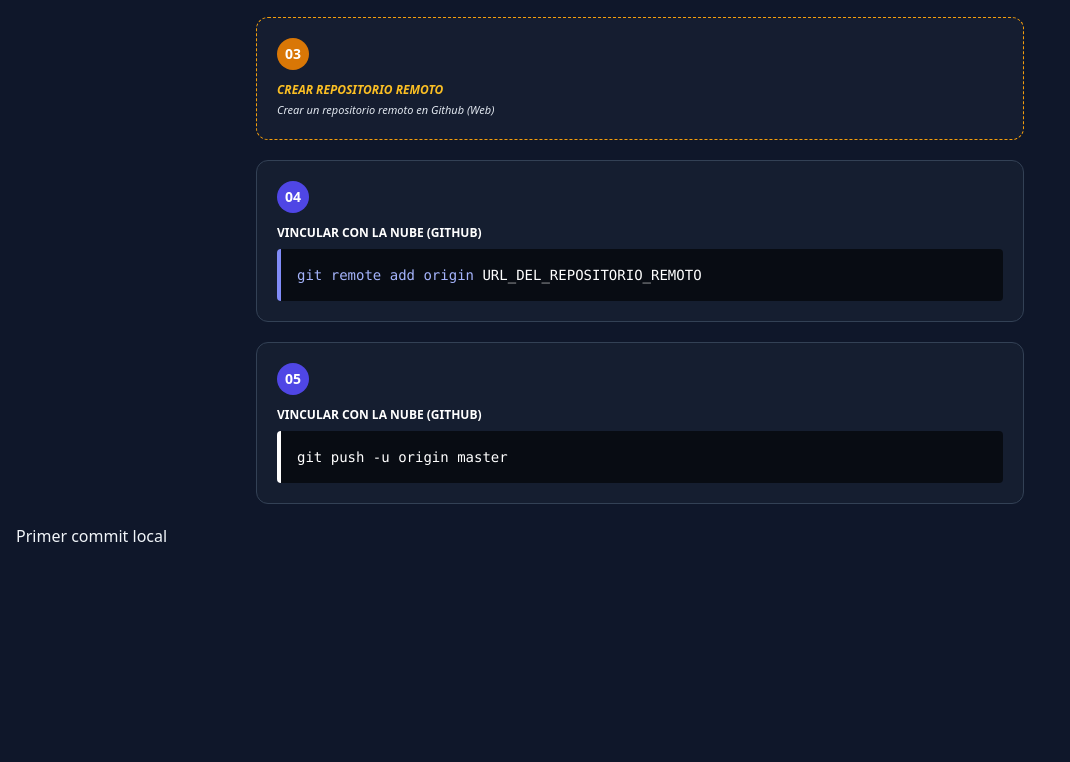
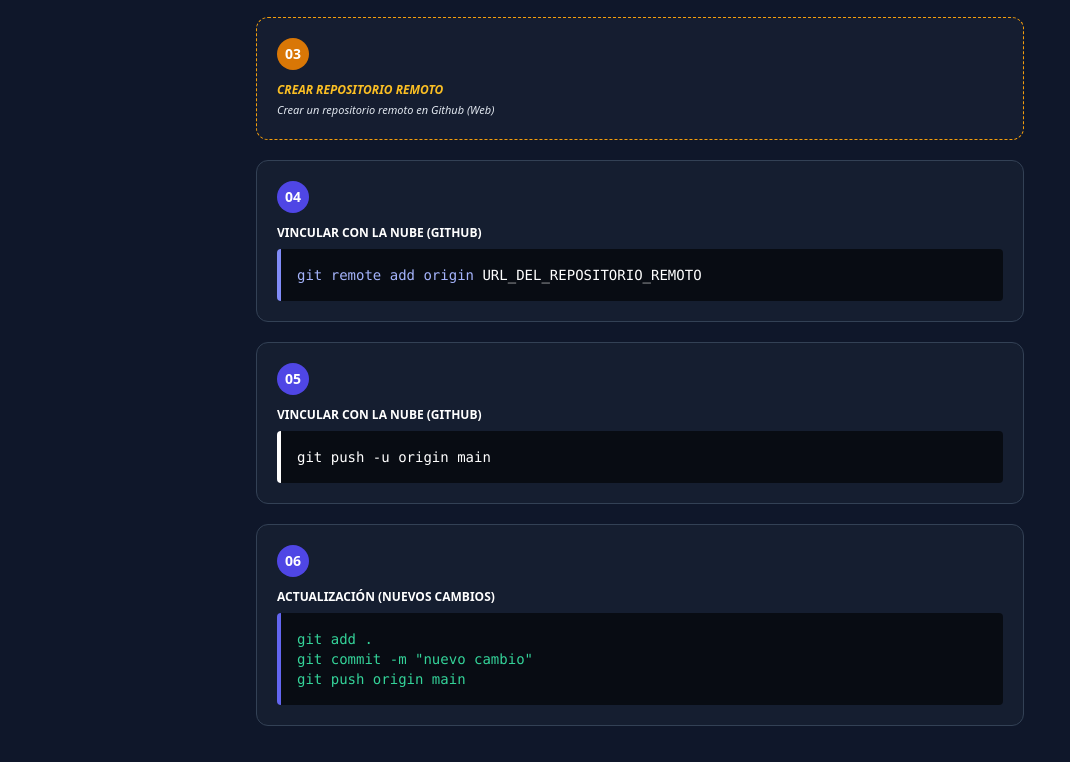
Before and after one commit to danielcefasmitma/landing-comandos-git-github, a plain HTML site: page index.html in a window 1280 px wide. Shown: the part 423-1185 px from the top of the page, without its empty margins (0-1070 px from the left). Before the commit the page ends 987 px from the top, so only its background shows below. Drawn offline with nearby package versions, Linux system fonts and the light colour scheme.

Commit message:
actualizacion_formato_guia

```diff
--- a/index.html
+++ b/index.html
@@ -58,13 +58,23 @@
                 05</div>
             <h3 class="font-bold text-white uppercase text-xs">Vincular con la nube (github)</h3>
             <div class="bg-black/60 p-4 rounded font-mono text-indigo-300 text-sm border-l-4 border-white mt-2">
-                <span class="text-white">git push -u origin master</span>
+                <span class="text-white">git push -u origin main</span>
             </div>
         </div>
+
+        <div class="bg-slate-800/40 border border-slate-700 rounded-xl p-5 mb-5">
+            <div
+                class="bg-indigo-600 text-white w-8 h-8 rounded-full flex items-center justify-center font-bold text-sm mb-3">
+                06</div>
+            <h3 class="font-bold text-white uppercase text-xs">Actualización (Nuevos cambios)</h3>
+            <div class="bg-black/60 p-4 rounded font-mono text-emerald-400 text-sm border-l-4 border-indigo-500 mt-2">
+                git add .<br>
+                git commit -m "nuevo cambio"<br>
+                git push origin main
+            </div>
+        </div>
+
     </main>
 
 </body>
-
 </html>
-
-Primer commit local
```
